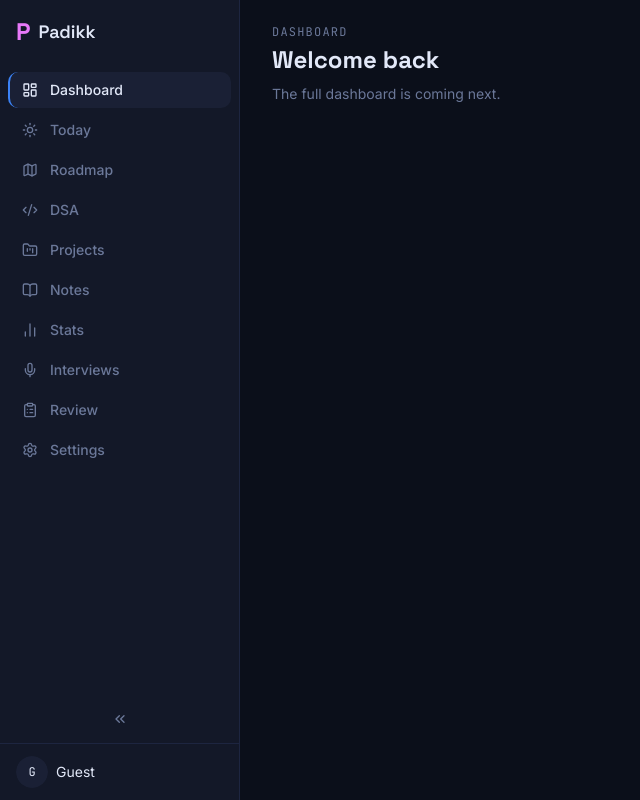
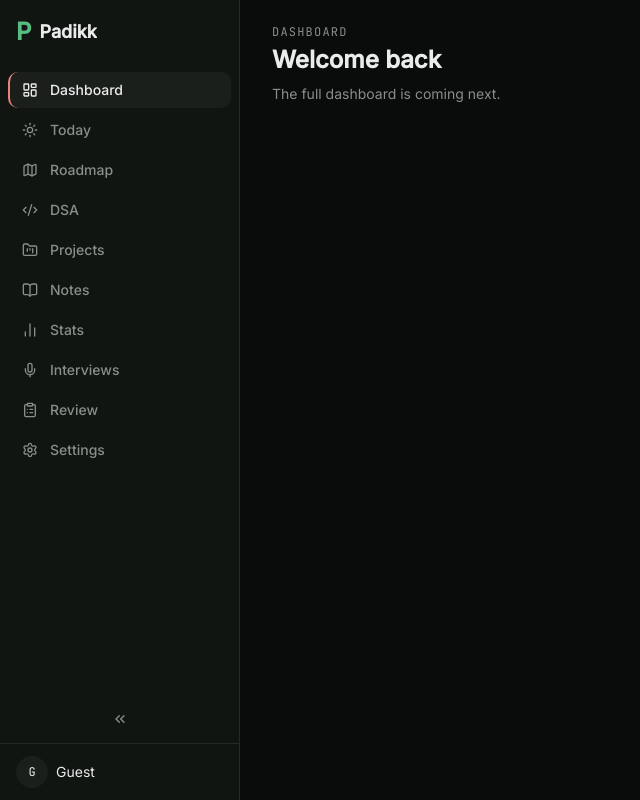
Before and after one commit to saisooraj/Padikk, a Next.js app: page /dashboard in a window 1280 px wide. Shown: the whole page, without its empty margins (0-640 px from the left). Built offline with nearby package versions, Linux system fonts and the light colour scheme.

Commit message:
Redesign color tokens as OKLCH dark/light theme pair
Replaces the flat hex palette with OKLCH tokens shared across a dark and
light theme, keyed off six phase hues (backend/ai/cloud/dsa/sysdesign/
interview) plus a brand accent, matching the new design direction.

```diff
--- a/app/globals.css
+++ b/app/globals.css
@@ -2,28 +2,44 @@
 @tailwind components;
 @tailwind utilities;
 
-:root {
-  /* Padikk surface palette */
-  --bg: #0b0f1a;
-  --surface: #131828;
-  --surface2: #1a2035;
-  --border: #1d2540;
-  --text: #e2e8f8;
-  --muted: #6b7899;
+/*
+  Padikk design tokens. OKLCH-based, themed via [data-theme] on <html>.
+  Phase colors share one formula across both themes (see PROGRESS.md):
+  dark = oklch(72% 0.13 <hue>), light = oklch(48% 0.14 <hue>); soft variants
+  are the same with reduced alpha for chip backgrounds.
+  Hues: backend 25, ai 155, cloud 205, dsa 90, sysdesign 275, interview 330.
+  --brand reuses hue 155 (same as --ai) as the interactive/brand color.
+*/
 
-  /* Phase colors */
-  --backend: #3b82f6;
-  --ai: #e879f9;
-  --cloud: #8b5cf6;
-  --dsa: #f59e0b;
-  --sysdesign: #06b6d4;
-  --interview: #10b981;
+:root,
+:root[data-theme="dark"] {
+  --bg: oklch(15% 0.006 155);
+  --surface: oklch(19% 0.007 155);
+  --surface2: oklch(23.5% 0.008 155);
+  --border: oklch(28% 0.009 155);
+  --border-strong: oklch(34% 0.01 155);
+  --text: oklch(94% 0.004 155);
+  --muted: oklch(64% 0.01 155);
 
-  /* Status colors */
-  --success: #22c55e;
-  --warning: #f59e0b;
-  --danger: #ef4444;
-  --info: #3b82f6;
+  --brand: oklch(74% 0.135 155);
+  --brand-soft: oklch(74% 0.135 155 / 0.15);
+  --brand-text: oklch(16% 0.02 155);
+
+  --danger: oklch(66% 0.16 25);
+  --warn: oklch(76% 0.13 80);
+
+  --backend: oklch(72% 0.13 25);
+  --backend-soft: oklch(72% 0.13 25 / 0.16);
+  --ai: oklch(72% 0.13 155);
+  --ai-soft: oklch(72% 0.13 155 / 0.16);
+  --cloud: oklch(72% 0.13 205);
+  --cloud-soft: oklch(72% 0.13 205 / 0.16);
+  --dsa: oklch(72% 0.13 90);
+  --dsa-soft: oklch(72% 0.13 90 / 0.16);
+  --sysdesign: oklch(72% 0.13 275);
+  --sysdesign-soft: oklch(72% 0.13 275 / 0.16);
+  --interview: oklch(72% 0.13 330);
+  --interview-soft: oklch(72% 0.13 330 / 0.16);
 
   /* shadcn/ui tokens mapped to the Padikk dark palette (HSL triplets) */
   --background: 226 39% 8%;
@@ -48,6 +64,56 @@
   --radius: 0.75rem;
 }
 
+:root[data-theme="light"] {
+  --bg: oklch(98% 0.004 155);
+  --surface: oklch(99.5% 0.002 155);
+  --surface2: oklch(95.5% 0.006 155);
+  --border: oklch(89% 0.007 155);
+  --border-strong: oklch(80% 0.01 155);
+  --text: oklch(21% 0.006 155);
+  --muted: oklch(46% 0.012 155);
+
+  --brand: oklch(50% 0.135 155);
+  --brand-soft: oklch(50% 0.135 155 / 0.1);
+  --brand-text: oklch(99% 0.01 155);
+
+  --danger: oklch(52% 0.17 25);
+  --warn: oklch(55% 0.14 80);
+
+  --backend: oklch(48% 0.14 25);
+  --backend-soft: oklch(48% 0.14 25 / 0.1);
+  --ai: oklch(48% 0.14 155);
+  --ai-soft: oklch(48% 0.14 155 / 0.1);
+  --cloud: oklch(48% 0.14 205);
+  --cloud-soft: oklch(48% 0.14 205 / 0.1);
+  --dsa: oklch(48% 0.14 90);
+  --dsa-soft: oklch(48% 0.14 90 / 0.1);
+  --sysdesign: oklch(48% 0.14 275);
+  --sysdesign-soft: oklch(48% 0.14 275 / 0.1);
+  --interview: oklch(48% 0.14 330);
+  --interview-soft: oklch(48% 0.14 330 / 0.1);
+
+  --background: 60 33% 97%;
+  --foreground: 155 6% 21%;
+  --card: 155 2% 99%;
+  --card-foreground: 155 6% 21%;
+  --popover: 155 2% 99%;
+  --popover-foreground: 155 6% 21%;
+  --primary: 155 50% 40%;
+  --primary-foreground: 155 2% 99%;
+  --secondary: 155 6% 95%;
+  --secondary-foreground: 155 6% 21%;
+  --muted-hsl: 155 6% 95%;
+  --muted-foreground: 155 6% 46%;
+  --accent: 155 6% 95%;
+  --accent-foreground: 155 6% 21%;
+  --destructive: 25 84% 52%;
+  --destructive-foreground: 155 2% 99%;
+  --border-hsl: 155 7% 89%;
+  --input: 155 7% 89%;
+  --ring: 155 50% 40%;
+}
+
 * {
   border-color: hsl(var(--border-hsl));
 }
--- a/tailwind.config.ts
+++ b/tailwind.config.ts
@@ -11,7 +11,6 @@ const config: Config = {
     extend: {
       fontFamily: {
         sans: ["var(--font-inter)", "sans-serif"],
-        space: ["var(--font-space-grotesk)", "sans-serif"],
         mono: ["var(--font-jetbrains-mono)", "monospace"],
       },
       colors: {
@@ -49,7 +48,7 @@ const config: Config = {
         input: "hsl(var(--input))",
         ring: "hsl(var(--ring))",
 
-        // Padikk phase colors
+        // Padikk phase colors (each has a matching `-soft` CSS var for chips)
         backend: "var(--backend)",
         ai: "var(--ai)",
         cloud: "var(--cloud)",
@@ -57,11 +56,10 @@ const config: Config = {
         sysdesign: "var(--sysdesign)",
         interview: "var(--interview)",
 
-        // Padikk status colors
-        success: "var(--success)",
-        warning: "var(--warning)",
+        // Padikk brand + status colors
+        brand: "var(--brand)",
         danger: "var(--danger)",
-        info: "var(--info)",
+        warn: "var(--warn)",
       },
       borderRadius: {
         lg: "var(--radius)",
```
